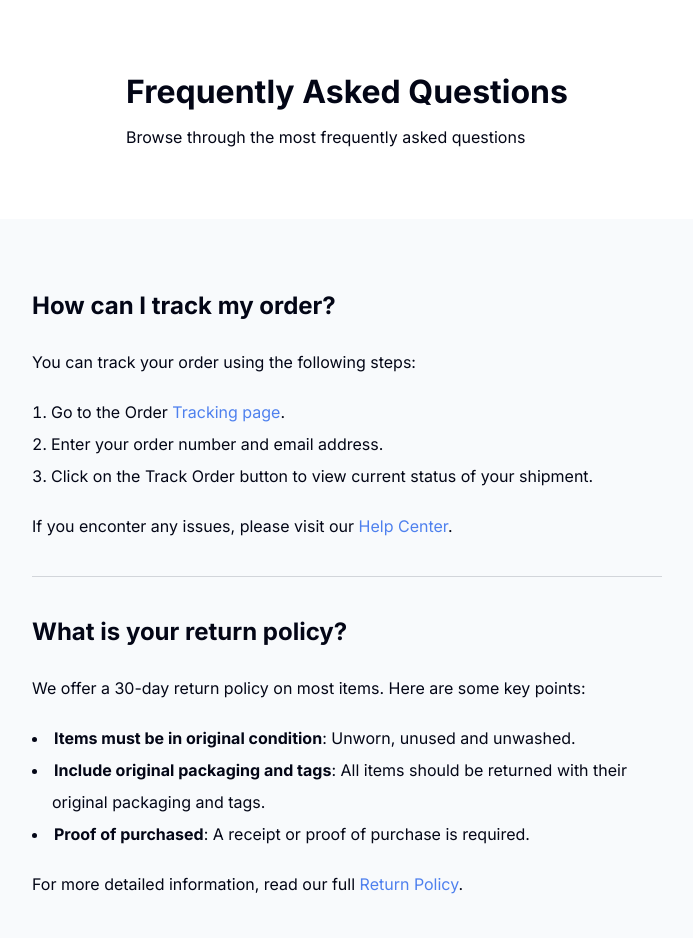
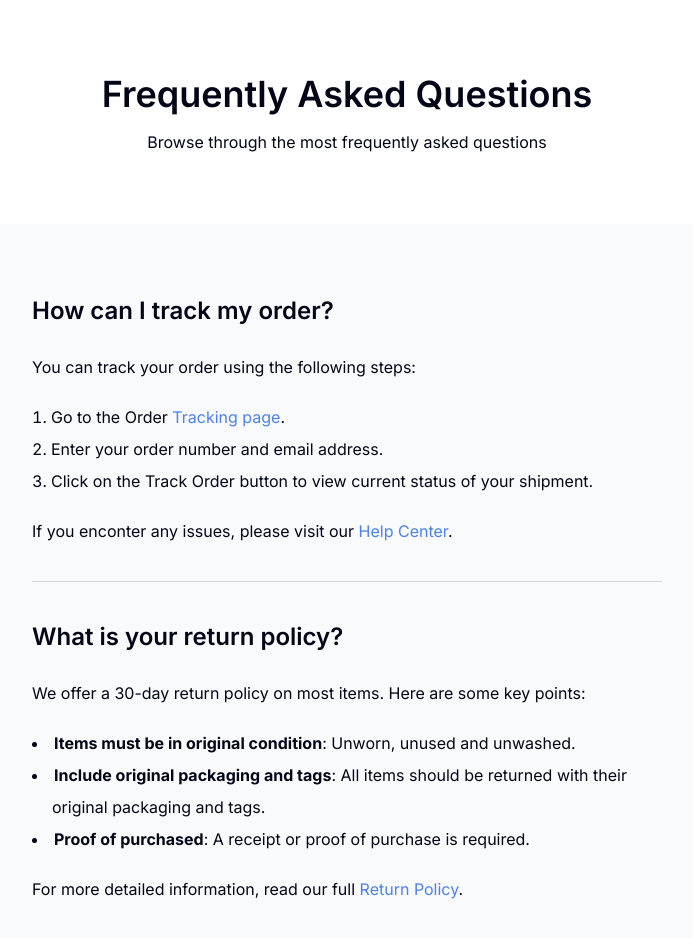
Before and after one commit to rkeppler42/devchallenges-faq, a plain HTML site: page index.html in a window 1280 px wide. Shown: the whole page, without its empty margins (293-986 px from the left). Drawn offline with Linux system fonts and the light colour scheme.

Commit message:
Second iteration of the project

```diff
--- a/style.css
+++ b/style.css
@@ -14,10 +14,13 @@ body {
 
 header {
   margin: 72px;
+  text-align: center;
 }
 
 header h1 {
   margin-bottom: 16px;
+  font-size: 36px;
+  font-weight: 600;
 }
 
 main {
@@ -40,6 +43,8 @@ section:first-child {
 
 section h2 {
   margin-bottom: 32px;
+  font-size: 24px;
+  font-weight: 600;
 }
 
 section p,
```
